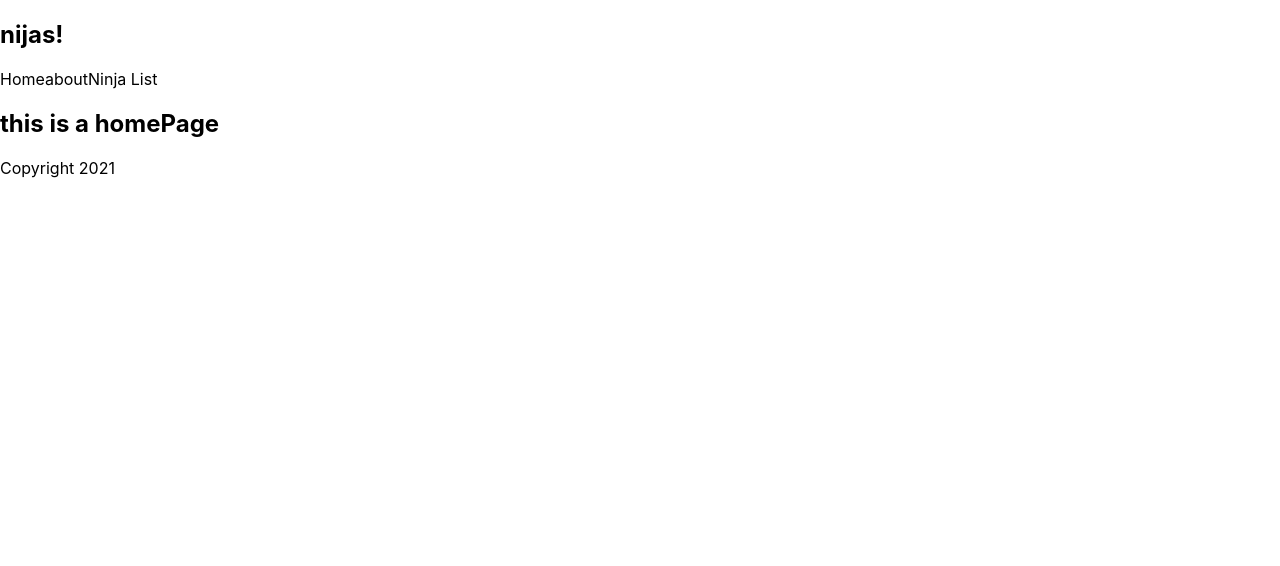
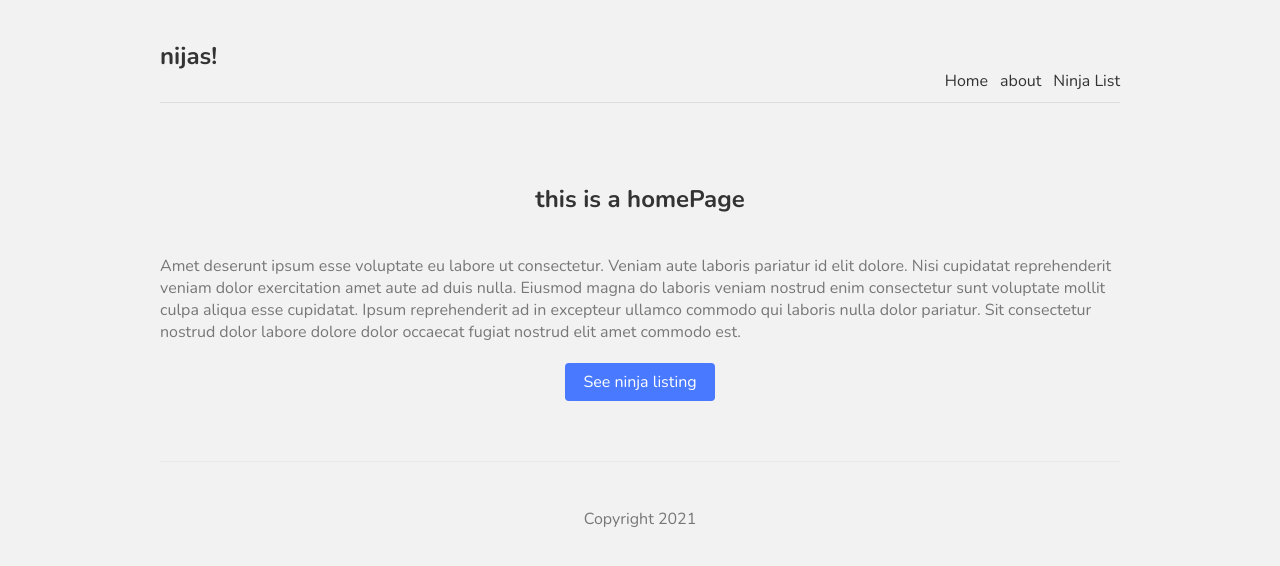
Before and after one commit to MaziyarParsi/next-js-test, a Next.js app: page / in a window 1280 px wide. Shown: the top 566 px of the page. Built offline with nearby package versions, Linux system fonts and the light colour scheme.

Commit message:
add-styles

```diff
--- a/Components/Footer.jsx
+++ b/Components/Footer.jsx
@@ -1,10 +1,10 @@
-
+import  Link from 'next/link'
 
 const Footer = () => {
  return (
-  <div>
+  <footer>
    <p>Copyright 2021</p>
-  </div>
+  </footer>
  )
 }
 
--- /dev/null
+++ b/Components/Layout.jsx
@@ -0,0 +1,15 @@
+import Footer from "./Footer"
+import Navbar from "./Navbar"
+
+
+const Layout = ({children}) => {
+ return (
+  <div className="content">
+   <Navbar/>
+   {children}
+   <Footer/>
+  </div>
+ )
+}
+
+export default Layout
--- a/Components/Navbar.jsx
+++ b/Components/Navbar.jsx
@@ -1,14 +1,14 @@
 
-
+import Link from "next/link"
 const Navbar = () => {
  return (
   <nav>
    <div className="logo">
     <h2>nijas!</h2>
    </div>
-   <a href="#">Home</a>
-   <a href="#">about</a>
-   <a href="#">Ninja List</a>
+   <Link href="/"><a>Home</a></Link>
+   <Link href="about"><a>about</a></Link>
+   <Link href='ninjas'><a>Ninja List</a></Link>
   </nav>
  )
 }
--- a/pages/_app.js
+++ b/pages/_app.js
@@ -1,7 +1,12 @@
+import Layout from '../Components/Layout'
 import '../styles/globals.css'
 
 function MyApp({ Component, pageProps }) {
-  return <Component {...pageProps} />
+	return (
+		<Layout>
+			<Component {...pageProps} />
+		</Layout>
+	)
 }
 
 export default MyApp
--- a/pages/index.js
+++ b/pages/index.js
@@ -1,13 +1,24 @@
-import Footer from '../Components/Footer'
-import Navbar from '../Components/Navbar'
 import styles from '../styles/Home.module.css'
+
+import Link from 'next/link'
 
 export default function Home() {
 	return (
 		<div>
-			<Navbar />
-			<h2>this is a homePage</h2>
-			<Footer />
+			<h2 className={styles.title}>this is a homePage</h2>
+			<p className={styles.text}>
+				Amet deserunt ipsum esse voluptate eu labore ut consectetur. Veniam
+				aute laboris pariatur id elit dolore. Nisi cupidatat reprehenderit
+				veniam dolor exercitation amet aute ad duis nulla. Eiusmod magna do
+				laboris veniam nostrud enim consectetur sunt voluptate mollit culpa
+				aliqua esse cupidatat. Ipsum reprehenderit ad in excepteur ullamco
+				commodo qui laboris nulla dolor pariatur. Sit consectetur nostrud
+				dolor labore dolore dolor occaecat fugiat nostrud elit amet commodo
+				est.
+			</p>
+			<Link href="/ninjas">
+				<a className={styles.btn}>See ninja listing</a>
+			</Link>
 		</div>
 	)
 }
--- a/styles/Home.module.css
+++ b/styles/Home.module.css
@@ -1,116 +1,18 @@
-.container {
-  padding: 0 2rem;
+.title {
+	color: #333;
+	padding-bottom: 20px;
+	text-align: center;
 }
-
-.main {
-  min-height: 100vh;
-  padding: 4rem 0;
-  flex: 1;
-  display: flex;
-  flex-direction: column;
-  justify-content: center;
-  align-items: center;
+.text {
+	color: #777;
 }
-
-.footer {
-  display: flex;
-  flex: 1;
-  padding: 2rem 0;
-  border-top: 1px solid #eaeaea;
-  justify-content: center;
-  align-items: center;
+.btn {
+	display: block;
+	width: 150px;
+	padding: 8px 0;
+	margin: 20px auto;
+	background: #4979ff;
+	border-radius: 4px;
+	color: white;
+	text-align: center;
 }
-
-.footer a {
-  display: flex;
-  justify-content: center;
-  align-items: center;
-  flex-grow: 1;
-}
-
-.title a {
-  color: #0070f3;
-  text-decoration: none;
-}
-
-.title a:hover,
-.title a:focus,
-.title a:active {
-  text-decoration: underline;
-}
-
-.title {
-  margin: 0;
-  line-height: 1.15;
-  font-size: 4rem;
-}
-
-.title,
-.description {
-  text-align: center;
-}
-
-.description {
-  margin: 4rem 0;
-  line-height: 1.5;
-  font-size: 1.5rem;
-}
-
-.code {
-  background: #fafafa;
-  border-radius: 5px;
-  padding: 0.75rem;
-  font-size: 1.1rem;
-  font-family: Menlo, Monaco, Lucida Console, Liberation Mono, DejaVu Sans Mono,
-    Bitstream Vera Sans Mono, Courier New, monospace;
-}
-
-.grid {
-  display: flex;
-  align-items: center;
-  justify-content: center;
-  flex-wrap: wrap;
-  max-width: 800px;
-}
-
-.card {
-  margin: 1rem;
-  padding: 1.5rem;
-  text-align: left;
-  color: inherit;
-  text-decoration: none;
-  border: 1px solid #eaeaea;
-  border-radius: 10px;
-  transition: color 0.15s ease, border-color 0.15s ease;
-  max-width: 300px;
-}
-
-.card:hover,
-.card:focus,
-.card:active {
-  color: #0070f3;
-  border-color: #0070f3;
-}
-
-.card h2 {
-  margin: 0 0 1rem 0;
-  font-size: 1.5rem;
-}
-
-.card p {
-  margin: 0;
-  font-size: 1.25rem;
-  line-height: 1.5;
-}
-
-.logo {
-  height: 1em;
-  margin-left: 0.5rem;
-}
-
-@media (max-width: 600px) {
-  .grid {
-    width: 100%;
-    flex-direction: column;
-  }
-}
--- a/styles/globals.css
+++ b/styles/globals.css
@@ -1,16 +1,37 @@
-html,
+@import url('https://fonts.googleapis.com/css2?family=Nunito:wght@300;400;600;700&display=swap');
+
 body {
-  padding: 0;
-  margin: 0;
-  font-family: -apple-system, BlinkMacSystemFont, Segoe UI, Roboto, Oxygen,
-    Ubuntu, Cantarell, Fira Sans, Droid Sans, Helvetica Neue, sans-serif;
+	background: #f2f2f2;
+	color: #333;
+	font-family: 'Nunito';
 }
-
 a {
-  color: inherit;
-  text-decoration: none;
+	color: #333;
+	text-decoration: none;
 }
-
-* {
-  box-sizing: border-box;
+.content {
+	max-width: 960px;
+	margin: 0 auto;
 }
+nav {
+	margin: 10px auto 80px;
+	padding: 10px 0;
+	display: flex;
+	justify-content: flex-end;
+	align-items: flex-end;
+	border-bottom: 1px solid #ddd;
+}
+nav a {
+	margin-left: 12px;
+}
+nav .logo {
+	margin-right: auto;
+}
+footer {
+	display: block;
+	text-align: center;
+	padding: 30px 0;
+	margin-top: 60px;
+	color: #777;
+	border-top: 1px solid #eaeaea;
+}
```
Also changed, not shown: styles/ninjas.module.css (added).
